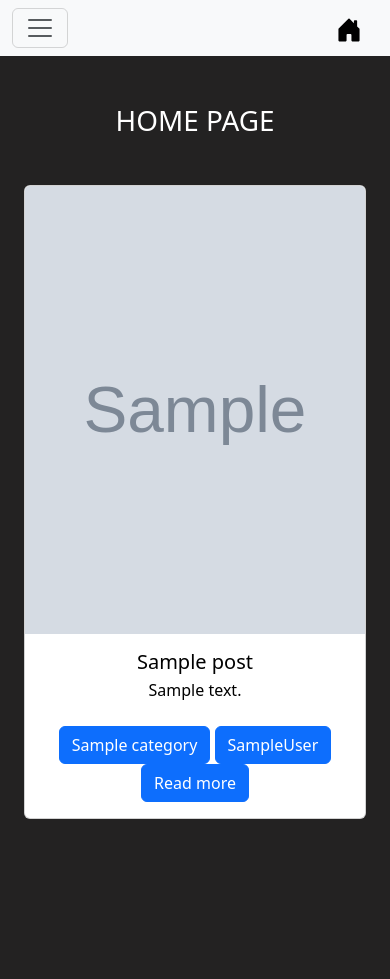
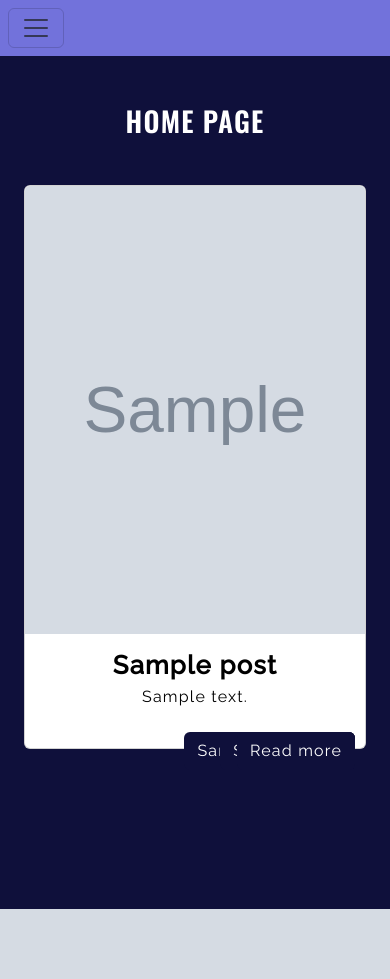
Before and after one commit to roberromero/blog_php, a PHP site: page /blog_php/ in a window 390 px wide. After the commit the page ends 909 px from the top, so only its background shows below. Run offline with PHP 8.4, Linux system fonts and the light colour scheme; tables that the repository leaves empty or names only in its code hold one stand-in row (values such as "Sample post"); grey boxes marked "Sample" are stand-in pictures.

Commit message:
some css improvements

```diff
--- a/NOTES.php
+++ b/NOTES.php
@@ -7,8 +7,8 @@
             <div class="card-body">
                 <h5 class="card-title" style="color:black;"><?php echo $value['title']?></h5>
                 <p class="card-text" style="color:black;"><?php echo $value['body']?></p>
-                <a href="#" class="btn btn-primary">Category: <?php echo $value['category_id']?></a>
-                <a href="#" class="btn btn-primary">Author: <?php echo $value['author_id']?></a>
+                <a href="#" class="btn btn-bd-primary">Category: <?php echo $value['category_id']?></a>
+                <a href="#" class="btn btn-bd-primary">Author: <?php echo $value['author_id']?></a>
             </div>
           </div>
       <?php endforeach;?>
--- a/config/database.php
+++ b/config/database.php
@@ -172,4 +172,12 @@ function getNameCategoryFromId($category_id){
   $res = $conn->query($sql);
   return mysqli_fetch_assoc($res);
 }
+
+//to get avatar from ID
+function getAvatarFromId($id){
+  $conn = connectDatabase();
+  $sql = "SELECT avatar FROM users WHERE id=$id";
+  $res = $conn->query($sql);
+  return mysqli_fetch_assoc($res);
+}
 ?>
--- a/css/style.css
+++ /dev/null
@@ -1,4 +0,0 @@
-body{
-    background-color: rgb(35, 34, 34);
-    color: white;
-}
--- a/index.php
+++ b/index.php
@@ -4,7 +4,6 @@ include_once 'partials/header.php'; //PHP header CODE
 $posts = getPosts("0");
 //to get featured post
 $featuredPost = getPosts("1");
-
 ?>
 
 
@@ -12,7 +11,7 @@ $featuredPost = getPosts("1");
 <div class="container text-center">
   <!--MAIN post-->
 
-   <h1 class="m-5">HOME PAGE</h1>
+   <h1 class="m-5 title">HOME PAGE</h1>
    <!--LOOP featured post-->
 
    <div class="container" style="max-width:48rem;">
@@ -23,9 +22,12 @@ $featuredPost = getPosts("1");
       <div class="card-body">
           <h5 class="card-title" style="color:black;"><?php echo $featuredPost['title']?></h5>
           <p class="card-text" style="color:black;"><?php echo $featuredPost['body']?></p>
-          <a href="#" class="btn btn-primary"><?php echo implode(getNameCategoryFromId($featuredPost['category_id']))?></a>
-          <a href="#" class="btn btn-primary"> <?php echo implode(getNameUserFromId($featuredPost['author_id']))?></a>
-          <a class="btn btn-primary" href="post-details.php?id=<?php echo $featuredPost['id']?>">Read more</a>
+          <a href="#" class="btn btn-bd-primary"><?php echo implode(getNameCategoryFromId($featuredPost['category_id']))?></a>
+          <a href="#" class="btn btn-bd-primary">
+            <?php $arrayFe = getNameUserFromId($featuredPost['author_id']);
+            echo $arrayFe['firstname'] . ' ' . $arrayFe['lastname']?>
+          </a>
+          <a class="btn btn-bd-primary" href="post-details.php?id=<?php echo $featuredPost['id']?>">Read more</a>
       </div>
     </div>
    </div>
@@ -39,21 +41,30 @@ $featuredPost = getPosts("1");
           <div>
             <img src="./images/<?php echo $value['thumbnail'] ?>" class="card-img-top img-normalize" alt="...">
           </div>
-          <div class="card-body">
+          <div class="card-body osw-content">
             <h5 class="card-title" style="color:black;"><?php echo $value['title']?></h5>
-            <p class="card-text" style="color:black;"><?php echo $value['body']?></p>
-            <a href="#" class="btn btn-primary">
+            <p class="card-text" style="color:black; margin: 25px 0 15px 0;"><?php echo $value['body']?></p>
+            <a href="#" class="btn" style="border:2px solid; color:black;">
               <?php
                 echo implode(getNameCategoryFromId($value['category_id'])); // "implodes" converts associative array in string
               ?>
             </a>
-            <a href="#" class="btn btn-primary">
-              <?php
-              $array = getNameUserFromId($value['author_id']);
-              echo $array['firstname'] . ' ' . $array['lastname'];
-              ?>
-            </a>
-            <a class="btn btn-primary" href="post-details.php?id=<?php echo $value['id']?>">Read more</a>
+            <div class="blog-info">
+              <img class="avatar" src="./images/<?php
+                      $avatar = getAvatarFromId($value['author_id']);
+                      echo implode($avatar) ?>"
+                  alt="user photo">
+              <div class="blog-info__int osw-details">
+                <p style="color:black;" href="#">By:
+                  <?php
+                  $array = getNameUserFromId($value['author_id']);
+                  echo $array['firstname'] . ' ' . $array['lastname'];
+                  ?>
+                </p>
+                <p style="color:black;"><?php echo $value['date_time'] ?></p>
+              </div>
+              <a class="btn btn-bd-primary" href="post-details.php?id=<?php echo $value['id']?>">more</a>
+          </div>
           </div>
         </div>
       </div>
--- a/manage-post-logic.php
+++ b/manage-post-logic.php
@@ -74,7 +74,7 @@ if($_GET['actionPost'] === "edit") {?>
            </div>
           <div class="w-100">
             <button type="submit" class="btn btn-success">Modify Post</button>
-            <a class="btn btn-primary" href="./manage-post.php" role="button" style="float: right;">Back</a>
+            <a class="btn btn-bd-primary" href="./manage-post.php" role="button" style="float: right;">Back</a>
           </div>
       </form>
 
--- a/manage-post.php
+++ b/manage-post.php
@@ -57,7 +57,7 @@ $categoriesData = getCategoriesData();//to get categories
                 ?>
               </td>
               <!--SENDING ID THROUGH BROWSER "href" ($_GET METHOD)-->
-              <td><a class="btn btn-primary" href="manage-post-logic.php?actionPost=edit&id=<?php echo $value['id']?>">Edit</a></td>
+              <td><a class="btn btn-bd-primary" href="manage-post-logic.php?actionPost=edit&id=<?php echo $value['id']?>">Edit</a></td>
               <td><a class="btn btn-danger" href="manage-post-logic.php?actionPost=delete&id=<?php echo $value['id']?>">Delete</a></td>
             </tr>
         <?php endforeach;} ?>
--- a/partials/header.php
+++ b/partials/header.php
@@ -6,9 +6,12 @@
     <meta name="viewport" content="width=device-width, initial-scale=1.0">
     <title>Blog PHP</title>
     <link href="https://cdn.jsdelivr.net/npm/bootstrap@5.3.0-alpha1/dist/css/bootstrap.min.css" rel="stylesheet" integrity="sha384-GLhlTQ8iRABdZLl6O3oVMWSktQOp6b7In1Zl3/Jr59b6EGGoI1aFkw7cmDA6j6gD" crossorigin="anonymous">
-    <link rel="stylesheet" href="./css/style.css">
+    <link rel="stylesheet" type="text/css" href="./style.css">
+    <link rel="preconnect" href="https://fonts.googleapis.com">
+    <link rel="preconnect" href="https://fonts.gstatic.com" crossorigin>
+    <link href="https://fonts.googleapis.com/css2?family=Oswald:wght@300;400;600;700&family=Raleway:ital,wght@0,300;0,400;0,500;1,200;1,400;1,500&display=swap" rel="stylesheet">
 </head>
-<body>
+<body class="body">
 
 <?php
 require 'config/database.php'; //FUNCTIONS TO ACCESS DATABASE
@@ -16,7 +19,7 @@ require 'config/database.php'; //FUNCTIONS TO ACCESS DATABASE
 session_start();
 
 ?>
-<nav class="navbar navbar-expand-lg bg-body-tertiary">
+<nav  class="navbar navbar-expand-lg bg-body-tertiary" >
   <div class="container-fluid">
     <button class="navbar-toggler" type="button" data-bs-toggle="collapse" data-bs-target="#navbarTogglerDemo03" aria-controls="navbarTogglerDemo03" aria-expanded="false" aria-label="Toggle navigation" id="dropDownButton" onclick="displayNone">
       <span class="navbar-toggler-icon"></span>
--- a/post-details.php
+++ b/post-details.php
@@ -12,11 +12,11 @@ $post = getSpecificPostById($_GET['id']);
   <div class="card-body">
     <h5 class="card-title" style="color:black;"><?php echo $post['title']?></h5>
     <p class="card-text" style="color:black;"><?php echo $post['body']?></p>
-    <a href="#" class="btn btn-primary">Category: <?php echo $post['category_id']?></a>
-    <a href="#" class="btn btn-primary">Author: <?php echo $post['author_id']?></a>
+    <a href="#" class="btn btn-bd-primary">Category: <?php echo $post['category_id']?></a>
+    <a href="#" class="btn btn-bd-primary">Author: <?php echo $post['author_id']?></a>
   </div>
   </div>
 </div>
-<a href="./" class="btn btn-primary m-4" style="float:right;">Back</a>
+<a href="./" class="btn btn-bd-primary m-4" style="float:right; background-color:#7272DB;">Back</a>
 
 <?include 'partials/footer.php' //PHP footer CODE ?>
--- a/signin.php
+++ b/signin.php
@@ -4,7 +4,7 @@ include_once 'partials/header.php'; //PHP header CODE?
 session_start();
 ?>
 
-<h2 class="text-center mt-5">SIGN IN</h2>
+<h1 class="text-center mt-5 title">SIGN IN</h1>
 <div class="container w-50">
 
   <div class="position-relative pb-5">
--- a/signup.php
+++ b/signup.php
@@ -6,7 +6,7 @@ session_start();//Needed to use $_SESSION global variable
 ?>
 
 <!--HTML CODE-->
-<h2 class="text-center mt-5">SIGN UP</h2>
+<h1 class="text-center mt-5 title">SIGN UP</h1>
 
 
 <div class="container w-50">
--- /dev/null
+++ b/style.css
@@ -0,0 +1,102 @@
+/* font-family: 'Oswald', sans-serif;
+font-family: 'Raleway', sans-serif; */
+
+
+body{
+    background-color: #0F103B;
+    color: rgb(255, 255, 255);
+    font-family: 'Raleway', sans-serif;
+    letter-spacing: 1.2px;
+    --secondary-font:'Raleway', sans-serif;
+}
+.title{
+    font-family: 'Oswald', sans-serif;
+    font-weight: 600;
+}
+.navbar{
+    padding: 0;
+}
+.navbar .container-fluid{
+    background-color: #7272DB;
+    padding: 8px;
+}
+.nav-item{
+    padding-right: 22px;
+}
+.navbar-expand-lg .navbar-nav .nav-link{
+    color: rgb(255, 255, 255);
+}
+/*HOME ICON*/
+.navbar-brand{
+    color: rgb(255, 255, 255);
+    margin: 0 25px;
+}
+.navbar-toggler-icon{
+    color: rgb(255, 255, 255) !important;
+}
+
+/*DROPDOWN MENU*/
+.navbar-nav .dropdown-menu{
+    top: 45px;
+    background: #7272DB;
+}
+#navbarNavDarkDropdown .dropdown-toggle{
+    background-color: #0F103B;
+}
+
+h5{
+    color: black;
+    font-size: 1.6rem;
+    font-weight: 600;
+}
+
+.btn-bd-primary{
+  --bs-btn-color: var(--bs-white);
+  --bs-btn-bg: #0F103B;
+  --bs-btn-hover-color: var(--bs-white);
+  margin-left: 15px;
+  height: auto;
+  align-self: center;
+  position: absolute;
+  right: 10px;
+}
+.btn-bd-primary:hover{
+    background-color: #7272DB;
+}
+.blog-info{
+    display: flex;
+    margin-top: 25px;
+}
+.blog-info__int{
+    display: flex;
+    flex-direction: column;
+    height: 3.5rem;
+    padding-left: 20px;
+}
+.avatar{
+    width:50px;
+    height:50px;
+    border-radius: 25px;
+
+}
+
+.osw-content{
+    font-family: 'Oswald', sans-serif;
+    font-weight: 300;
+    letter-spacing: 1.8px;
+    font-size: 1.2rem;
+}
+.osw-details{
+    font-weight: 200;
+    letter-spacing: 1.3px;
+    font-size: 1rem;
+}
+@media only screen and (max-width: 992px) {
+    .navbar-expand-lg .navbar-nav .nav-link{
+        padding: 15px 0;
+        text-align: center;
+    }
+    .navbar-brand{
+        display: none;
+    }
+  }
```
